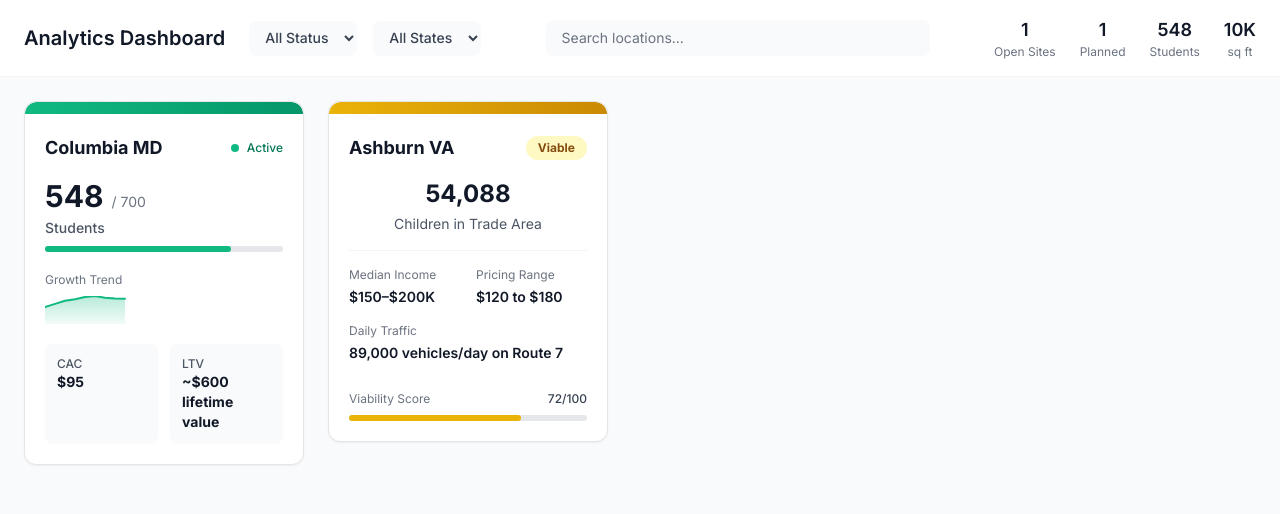
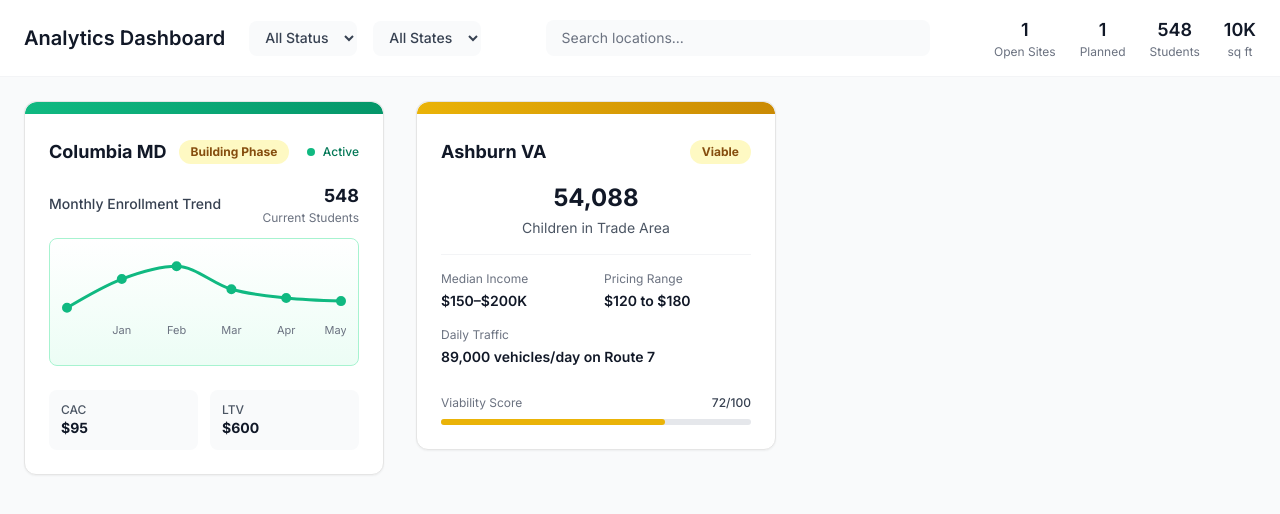
Before and after one commit to shahshlok/dashboard-app, a Next.js app: page / in a window 1280 px wide. Shown: the top 514 px of the page. Built offline with nearby package versions, Linux system fonts and the light colour scheme.

Commit message:
Updated the existinng locations card to important metrics and unified design language

```diff
--- a/app/components/Dashboard.tsx
+++ b/app/components/Dashboard.tsx
@@ -120,9 +120,9 @@ export default function Dashboard() {
 
       {/* Main Content */}
       <div className="p-6">
-        <div className="grid grid-cols-4 gap-6" style={{ width: "fit-content" }}>
+        <div className="grid grid-cols-3 gap-8" style={{ width: "fit-content" }}>
           {filteredLocations.map((location) => (
-            <div key={location.id} style={{ width: "280px" }}>
+            <div key={location.id} style={{ width: "360px" }}>
               <TileCard location={location} onClick={() => handleCardClick(location)} />
             </div>
           ))}
--- a/app/components/TileCard.tsx
+++ b/app/components/TileCard.tsx
@@ -3,6 +3,7 @@
 import { useState } from "react"
 import type { Location } from "../data/locations"
 import { goNoGoScore } from "../utils/goNoGoScore"
+import { LineChart, Line, XAxis, YAxis, ResponsiveContainer, Tooltip } from "recharts"
 
 interface TileCardProps {
   location: Location
@@ -52,6 +53,18 @@ export default function TileCard({ location, onClick }: TileCardProps) {
 
   const metrics = getKeyMetrics()
 
+  // Columbia enrollment data from columbia.json data_appendix
+  // students_data: "Sep 2024 (333) → Oct 2024 (415) → Nov (492) → Dec (535) → Jan 2025 (591) → Feb (616) → Mar (571) → Apr (554) → May (548)"
+  // Showing past 6 months: Dec 2024 - May 2025
+  const columbiaEnrollmentData = [
+    { month: 'Dec', students: 535, fullMonth: 'December 2024' },
+    { month: 'Jan', students: 591, fullMonth: 'January 2025' },
+    { month: 'Feb', students: 616, fullMonth: 'February 2025' },
+    { month: 'Mar', students: 571, fullMonth: 'March 2025' },
+    { month: 'Apr', students: 554, fullMonth: 'April 2025' },
+    { month: 'May', students: 548, fullMonth: 'May 2025' }
+  ]
+
   return (
     <div
       onClick={onClick}
@@ -78,10 +91,18 @@ export default function TileCard({ location, onClick }: TileCardProps) {
                     : "from-slate-400 to-slate-500"
       }`} />
 
-      <div className="p-5">
+      <div className="p-6">
         {/* Location name and status */}
         <div className="flex items-center justify-between mb-4">
+          <div className="flex items-center gap-3">
             <h3 className="font-bold text-gray-900 text-lg">{location.name}</h3>
+            {/* Columbia status badge */}
+            {location.name === "Columbia MD" && (
+              <div className="px-3 py-1 rounded-full text-xs font-bold bg-yellow-100 text-yellow-800">
+                Building Phase
+              </div>
+            )}
+          </div>
           <div className="flex items-center gap-2">
             {isPlanned ? (
               <div
@@ -299,7 +320,73 @@ export default function TileCard({ location, onClick }: TileCardProps) {
             )}
           </div>
         ) : (
-          /* Active Location Layout - Original Design */
+          /* Active Location Layout - Enhanced with Columbia data */
+          <>
+            {location.name === "Columbia MD" ? (
+              /* Columbia-specific layout with Recharts */
+              <>
+                {/* Enrollment Chart - Takes up main space */}
+                <div className="mb-6">
+                  <div className="flex items-center justify-between mb-3">
+                    <div className="text-sm font-medium text-gray-700">Monthly Enrollment Trend</div>
+                    <div className="text-right">
+                      <div className="text-lg font-bold text-gray-900">{displayNumber.toLocaleString()}</div>
+                      <div className="text-xs text-gray-500">Current Students</div>
+                    </div>
+                  </div>
+                  <div className="h-32 bg-gradient-to-t from-emerald-50 to-white rounded-lg border border-emerald-200 p-3">
+                    <ResponsiveContainer width="100%" height="100%">
+                      <LineChart data={columbiaEnrollmentData}>
+                        <XAxis
+                          dataKey="month"
+                          axisLine={false}
+                          tickLine={false}
+                          tick={{ fontSize: 11, fill: '#6b7280' }}
+                        />
+                        <YAxis
+                          hide={true}
+                          domain={['dataMin - 20', 'dataMax + 20']}
+                        />
+                        <Tooltip
+                          contentStyle={{
+                            backgroundColor: 'white',
+                            border: '1px solid #e5e7eb',
+                            borderRadius: '8px',
+                            fontSize: '12px'
+                          }}
+                          formatter={(value, name) => [`${value} students`, 'Enrollment']}
+                          labelFormatter={(label) => {
+                            const data = columbiaEnrollmentData.find(d => d.month === label);
+                            return data ? data.fullMonth : label;
+                          }}
+                        />
+                        <Line
+                          type="monotone"
+                          dataKey="students"
+                          stroke="#10b981"
+                          strokeWidth={3}
+                          dot={{ fill: '#10b981', strokeWidth: 2, r: 4 }}
+                          activeDot={{ r: 6, stroke: '#10b981', strokeWidth: 2 }}
+                        />
+                      </LineChart>
+                    </ResponsiveContainer>
+                  </div>
+                </div>
+
+                {/* Base KPIs - Columbia-specific values */}
+                <div className="grid grid-cols-2 gap-3 text-sm">
+                  <div className="bg-gray-50 rounded-lg p-3">
+                    <div className="text-gray-600 text-xs font-medium">CAC</div>
+                    <div className="font-bold text-gray-900">$95</div>
+                  </div>
+                  <div className="bg-gray-50 rounded-lg p-3">
+                    <div className="text-gray-600 text-xs font-medium">LTV</div>
+                    <div className="font-bold text-gray-900">$600</div>
+                  </div>
+                </div>
+              </>
+            ) : (
+              /* Original layout for other active locations */
               <>
                 <div className="mb-5">
                   <div className="flex items-baseline gap-2 mb-1">
@@ -320,7 +407,7 @@ export default function TileCard({ location, onClick }: TileCardProps) {
                   )}
                 </div>
 
-            {/* Enhanced sparkline with area fill */}
+                {/* Original sparkline for other locations */}
                 <div className="mb-5">
                   <div className="text-xs text-gray-500 mb-2">Growth Trend</div>
                   <svg width="100%" height="28" className="w-full">
@@ -358,13 +445,15 @@ export default function TileCard({ location, onClick }: TileCardProps) {
                 </div>
               </>
             )}
+          </>
+        )}
       </div>
 
       {/* Expanded section on hover */}
       <div className={`transition-all duration-300 overflow-hidden ${
         isHovered ? "max-h-96 opacity-100" : "max-h-0 opacity-0"
       }`}>
-        <div className="border-t border-gray-100 p-5 bg-gray-50 space-y-4">
+        <div className="border-t border-gray-100 p-6 bg-gray-50 space-y-4">
 
           {isPlanned ? (
             /* Planned Location - Four Key Panels */
@@ -412,8 +501,56 @@ export default function TileCard({ location, onClick }: TileCardProps) {
 
               </div>
             </>
+          ) : location.name === "Columbia MD" ? (
+            /* Columbia Location - Operational Metrics (matching Ashburn design philosophy) */
+            <>
+              {/* Four Key Operational Panels */}
+              <div className="grid grid-cols-2 gap-4 text-sm">
+
+                {/* 1. Marketing Efficiency */}
+                <div>
+                  <div className="font-semibold text-gray-800 mb-1">Marketing Efficiency</div>
+                  <div className="text-gray-700 space-y-1">
+                    <div><span className="font-medium">7%</span> of revenue</div>
+                    <div className="text-xs text-gray-600">vs 3% system avg</div>
+                  </div>
+                </div>
+
+                {/* 2. Monthly Performance */}
+                <div>
+                  <div className="font-semibold text-gray-800 mb-1">Monthly Performance</div>
+                  <div className="text-gray-700 space-y-1">
+                    <div><span className="font-medium">$81K</span> revenue</div>
+                    <div className="text-xs text-gray-600">May 2025</div>
+                  </div>
+                </div>
+
+                {/* 3. Retention Trend */}
+                <div>
+                  <div className="font-semibold text-gray-800 mb-1">Retention Trend</div>
+                  <div className="text-gray-700 space-y-1">
+                    <div><span className="font-medium">90%</span> monthly</div>
+                    <div className="text-xs text-gray-600">up from 88% Apr</div>
+                  </div>
+                </div>
+
+                {/* 4. Facility & Risk */}
+                <div>
+                  <div className="font-semibold text-gray-800 mb-1">Facility & Risk</div>
+                  <div className="text-gray-700 space-y-1">
+                    <div className="text-xs">
+                      <span className="text-red-600">Cost:</span> $17.64/sqft lease
+                    </div>
+                    <div className="text-xs">
+                      <span className="text-green-600">Status:</span> Building momentum
+                    </div>
+                  </div>
+                </div>
+
+              </div>
+            </>
           ) : (
-            /* Active Location - Original Market Insights */
+            /* Other Active Locations - Original Market Insights */
             <>
               <div className="text-xs font-semibold text-gray-700 mb-3 uppercase tracking-wide">Market Insights</div>
 
--- a/package.json
+++ b/package.json
@@ -56,7 +56,7 @@
     "react-hook-form": "^7.54.1",
     "react-leaflet": "latest",
     "react-resizable-panels": "^2.1.7",
-    "recharts": "2.15.0",
+    "recharts": "^2.15.0",
     "sonner": "^1.7.1",
     "tailwind-merge": "^2.5.5",
     "tailwindcss-animate": "^1.0.7",
```
Also changed, not shown: 1 other file (tests, documents, lock files or other folders). Lines whose indentation alone changed are shown as unchanged.
